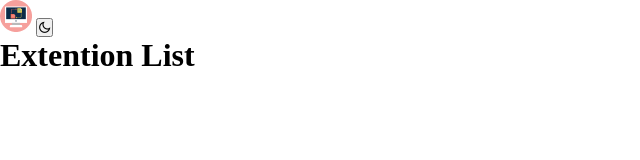
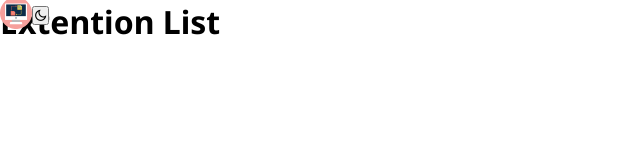
Before and after one commit to OladokunLT/browser-extensions-manager, a plain HTML site: page index.html in a window 1280 px wide. Shown: the whole page, without its empty margins (0-640 px from the left). Drawn offline with nearby package versions, Linux system fonts and the light colour scheme.

Commit message:
Update style.css

```diff
--- a/style.css
+++ b/style.css
@@ -3,7 +3,17 @@
   padding: 0;
   box-sizing: border-box;
 }
-
+body{
+  font-family: 'Noto Sans';
+}
+header{
+  width: 20px;
+  height: 30px;
+    position: absolute;
+  display: flex;
+  justify-content: space-between;
+  align-items: center;
+}
 .logo svg {
   width: 32px;
   height: 32px;
```
